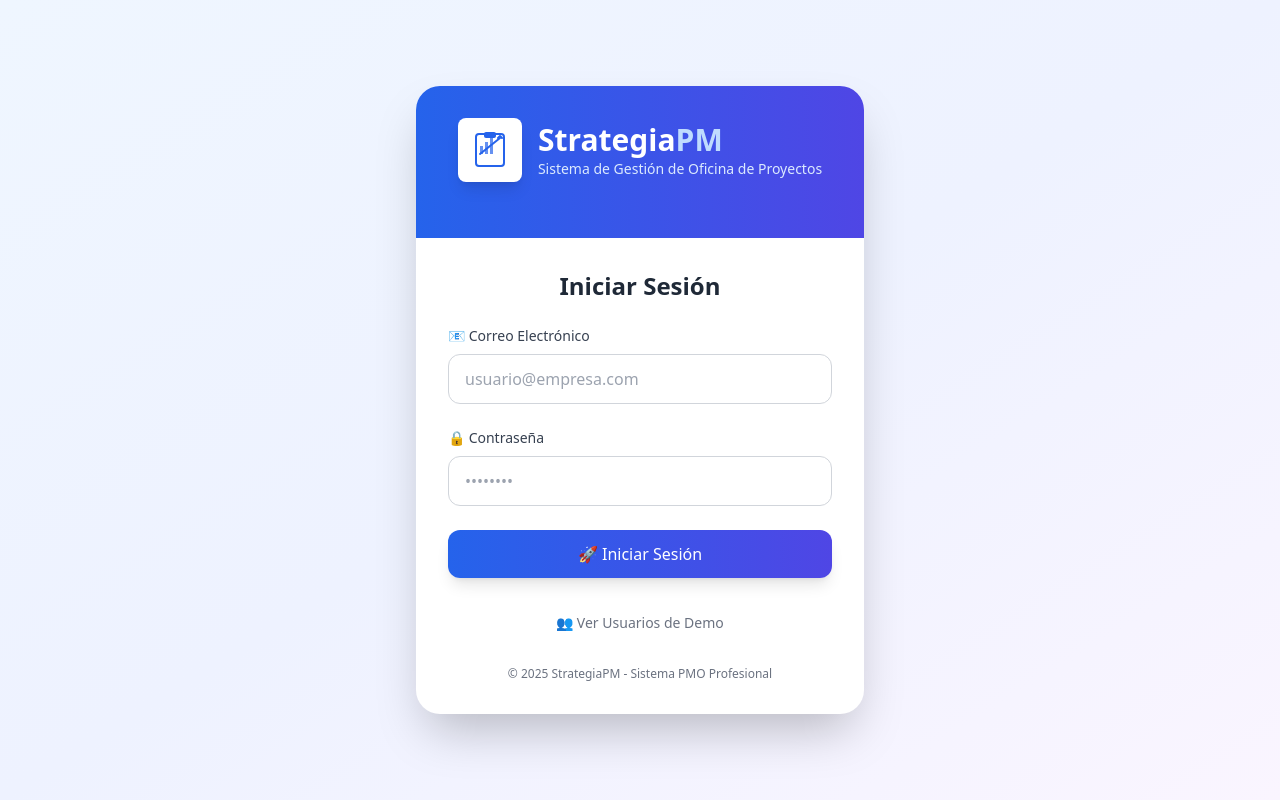
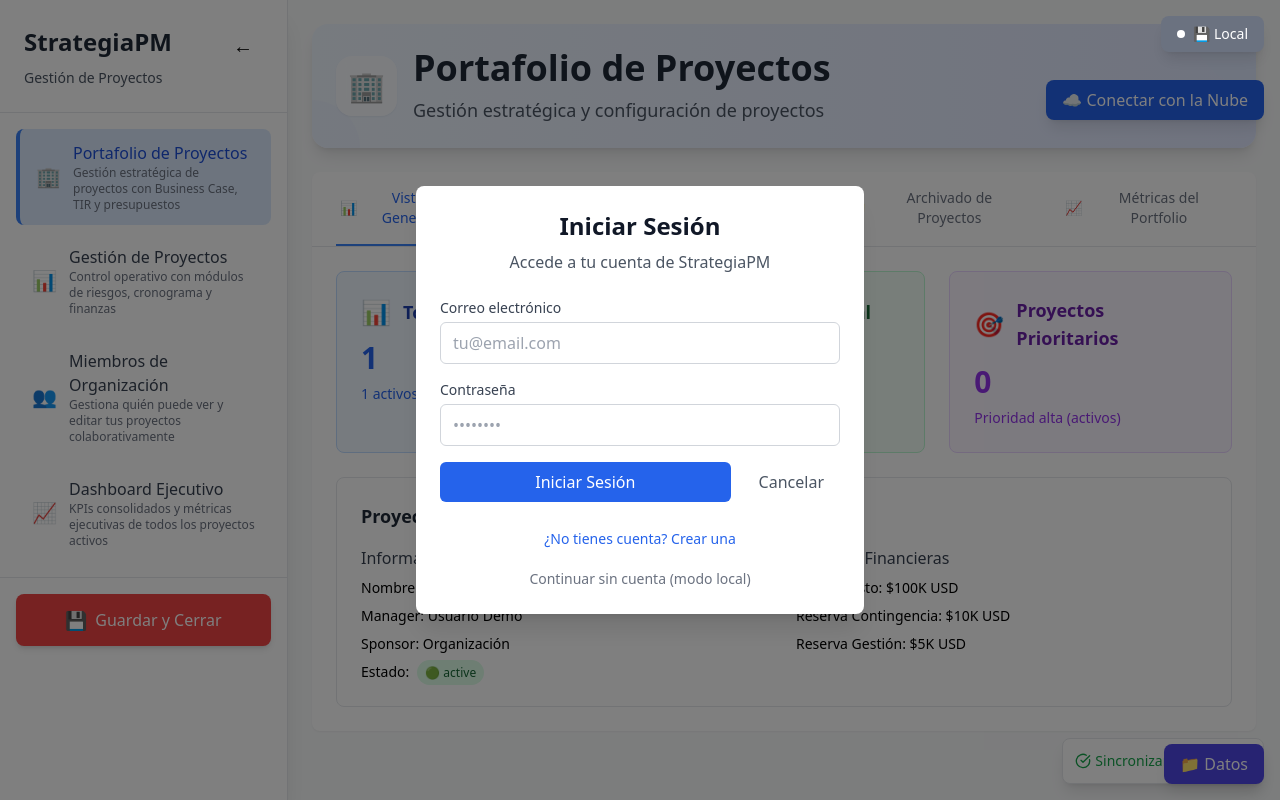
Before and after one commit to carlosgonzalez2mx-droid/StrategiaPM, a React (Create React App) app: page / in a window 1280 px wide. Before the commit this address led to /login. Built offline with nearby package versions, Linux system fonts and the light colour scheme.

Commit message:
Fix: Desactivar completamente el sistema de autenticación - Eliminar ProtectedRoute para cargar directamente MainApp - Resolver problema de pantalla de login que no se puede pasar

```diff
--- a/src/App.js
+++ b/src/App.js
@@ -1676,19 +1676,8 @@ function AppContent() {
     return <SplashScreen onComplete={completeSplash} />;
   }
 
-  return (
-    <Routes>
-      <Route path="/login" element={<LoginForm />} />
-      <Route
-        path="/*"
-        element={
-          <ProtectedRoute>
-            <MainApp />
-          </ProtectedRoute>
-        }
-      />
-    </Routes>
-  );
+  // DESACTIVAR AUTENTICACIÓN - Cargar directamente MainApp
+  return <MainApp />;
 }
 
 export default App;
```
Also changed, not shown: 4 other files (tests, documents, lock files or other folders).
